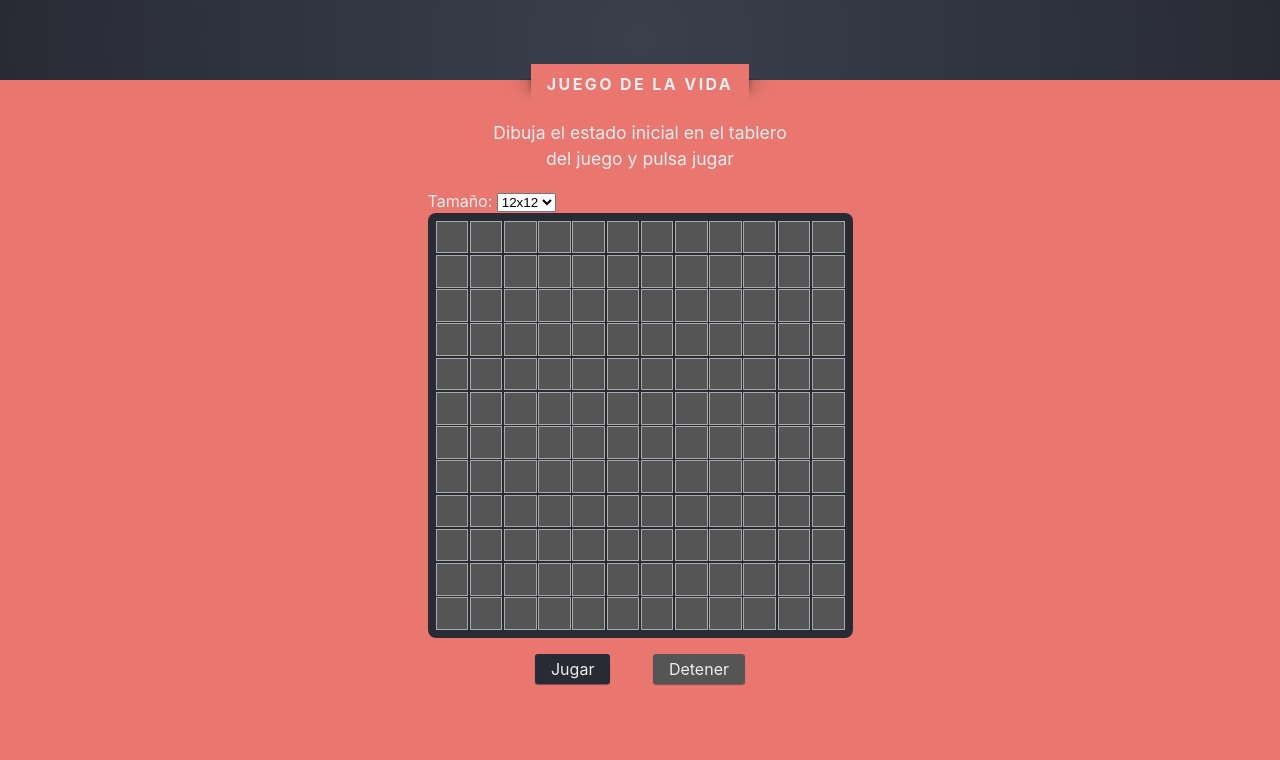
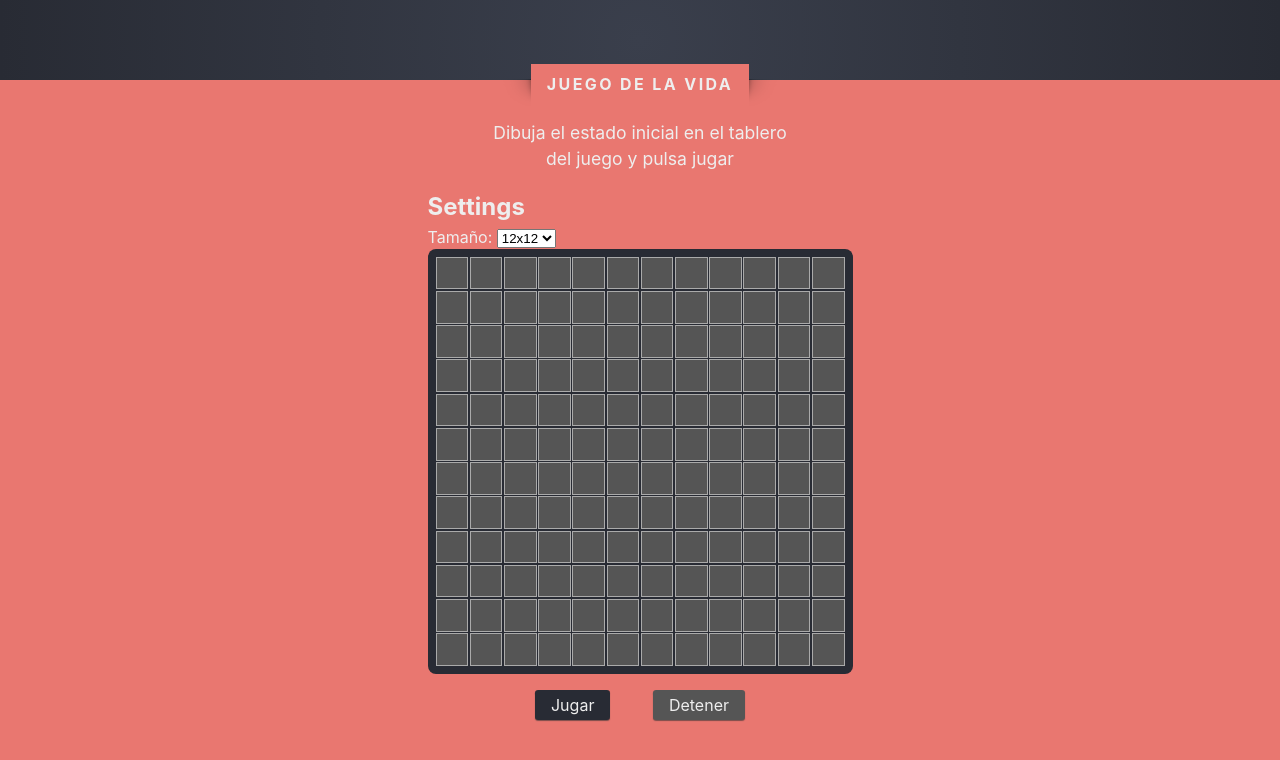
Before and after one commit to casantosmu/202207-w2chwe-carlos-santos, a website: page public/index.html in a window 1280 px wide. Drawn offline with nearby package versions, Linux system fonts and the light colour scheme; files that its build step writes are made by us from their sources.

Commit message:
Added setting heading content

```diff
--- a/public/index.html
+++ b/public/index.html
@@ -21,7 +21,7 @@
         del juego y pulsa jugar
       </p>
       <form class="settings">
-        <h2 class="settings__heading"></h2>
+        <h2 class="settings__heading">Settings</h2>
 
         <div>
           <label for="select-size" class="settings_label">Tamaño:</label>
```
